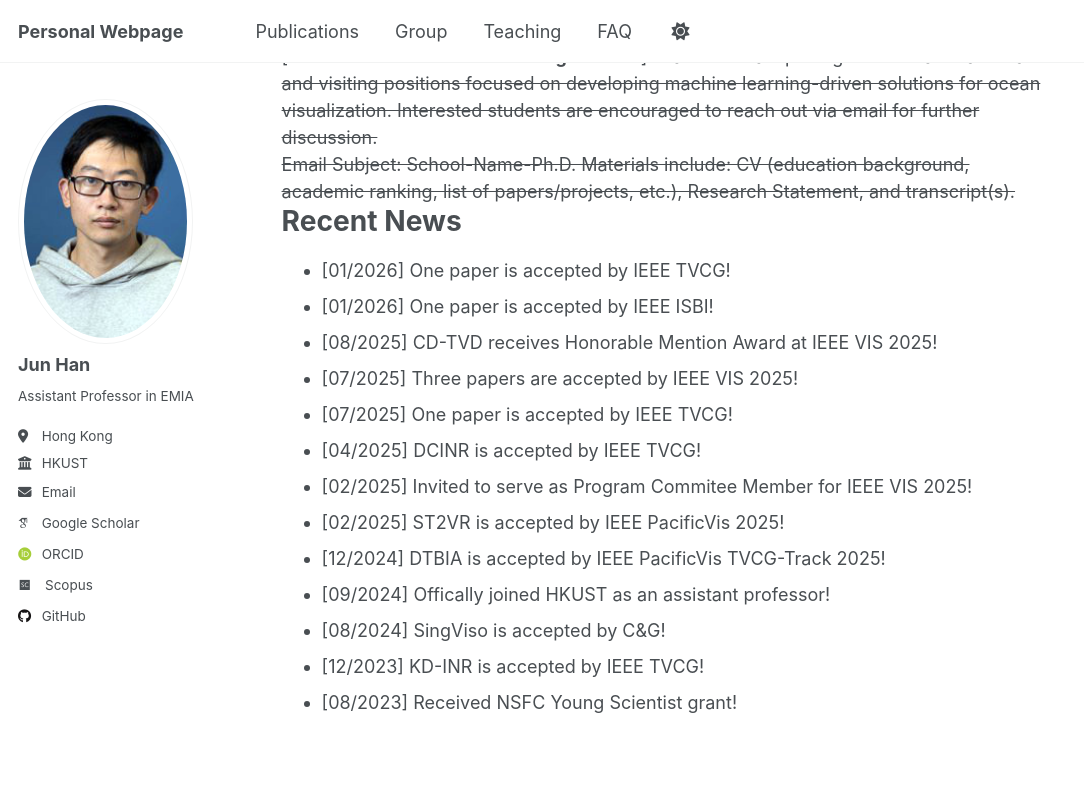
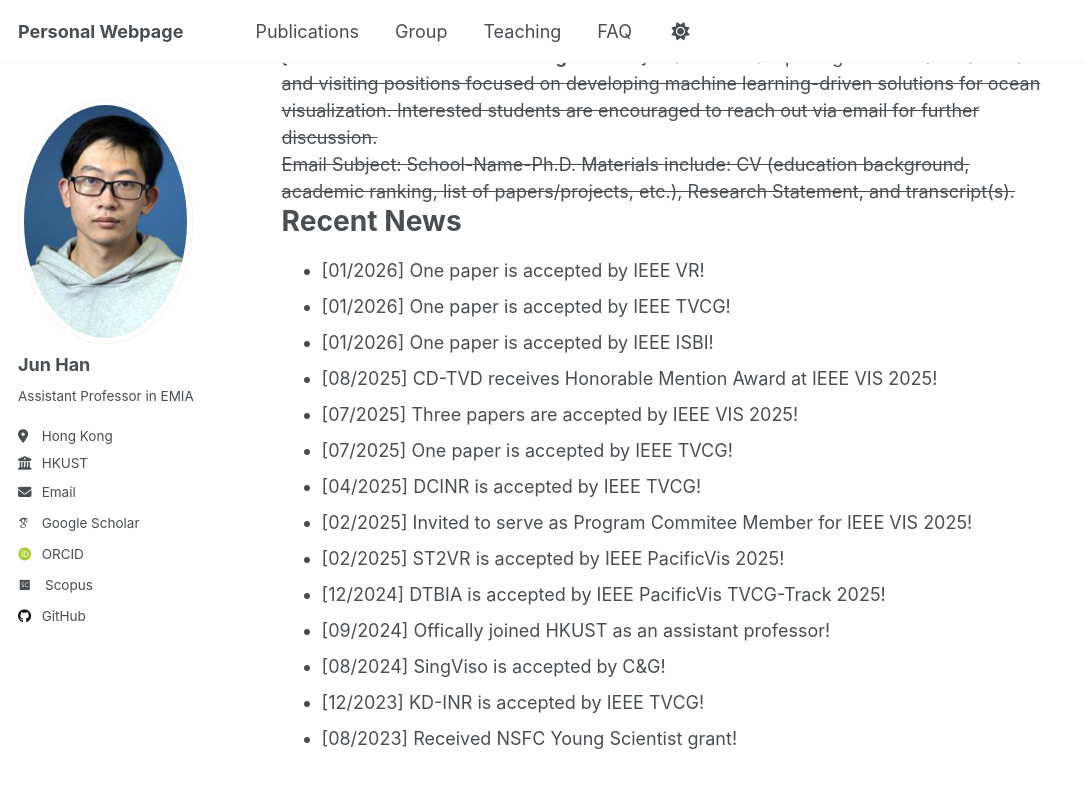
Before and after one commit to stevenhan1991/stevenhan1991.github.io, a Jekyll site: the page built from _pages/about.md, in a window 1280 px wide and 900 px high, scrolled down 917 px. Shown: the top 788 px of the window, without its empty margins (0-1084 px from the left). Built offline with Jekyll 4.4.1, drawn with Linux system fonts in a browser that asks for light colours; some web fonts are replaced.

Commit message:
Update about.md

```diff
--- a/_pages/about.md
+++ b/_pages/about.md
@@ -36,6 +36,7 @@ Materials include: CV (education background, academic ranking, list of papers/pr
 
 <h1 id="recent-news">Recent News</h1>
 <ul>
+  <li>[01/2026] One paper is accepted by IEEE VR!</li>
   <li>[01/2026] One paper is accepted by IEEE TVCG!</li>
   <li>[01/2026] One paper is accepted by IEEE ISBI!</li>
   <li>[08/2025] CD-TVD receives Honorable Mention Award at IEEE VIS 2025!</li>
```
